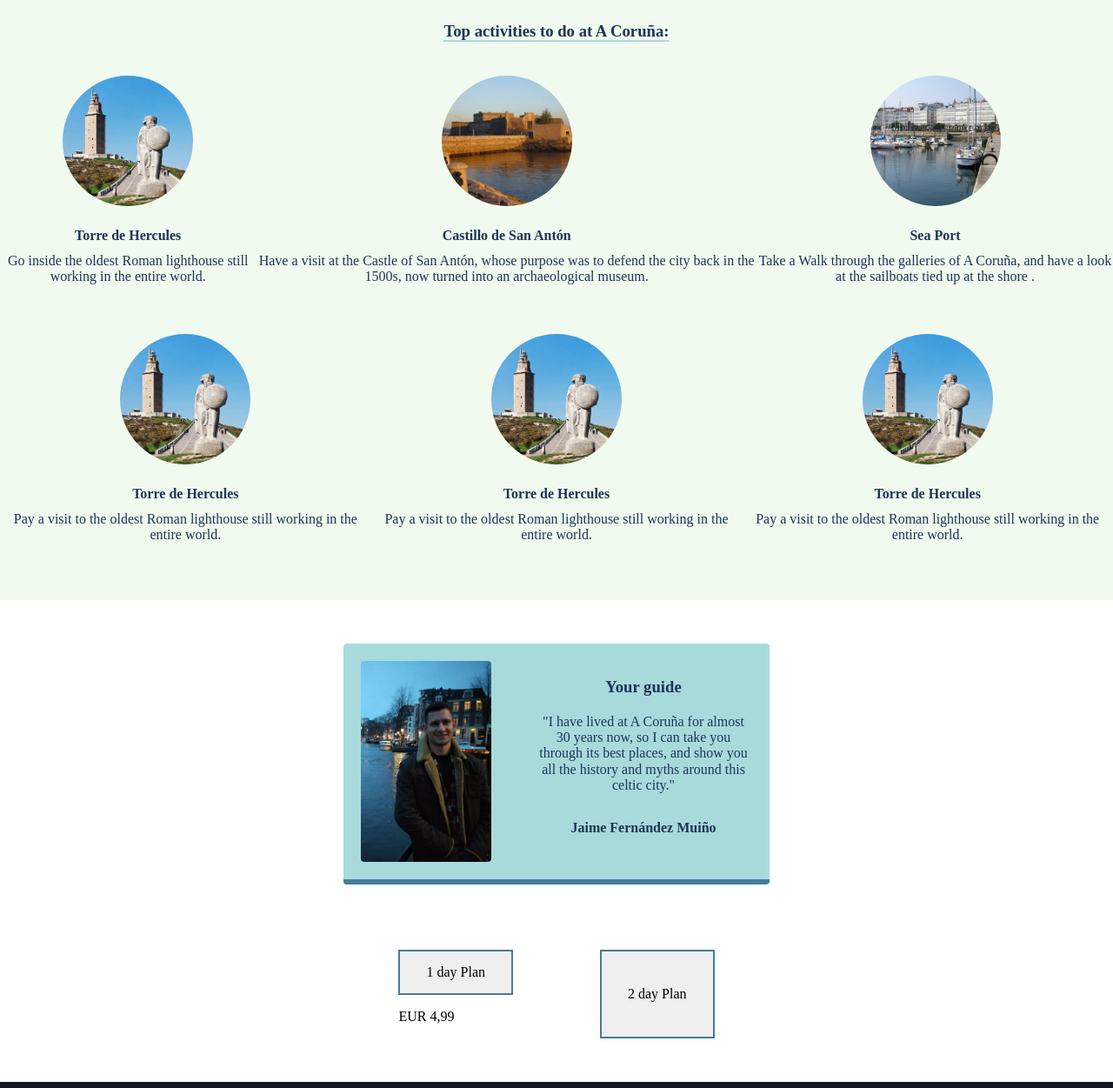
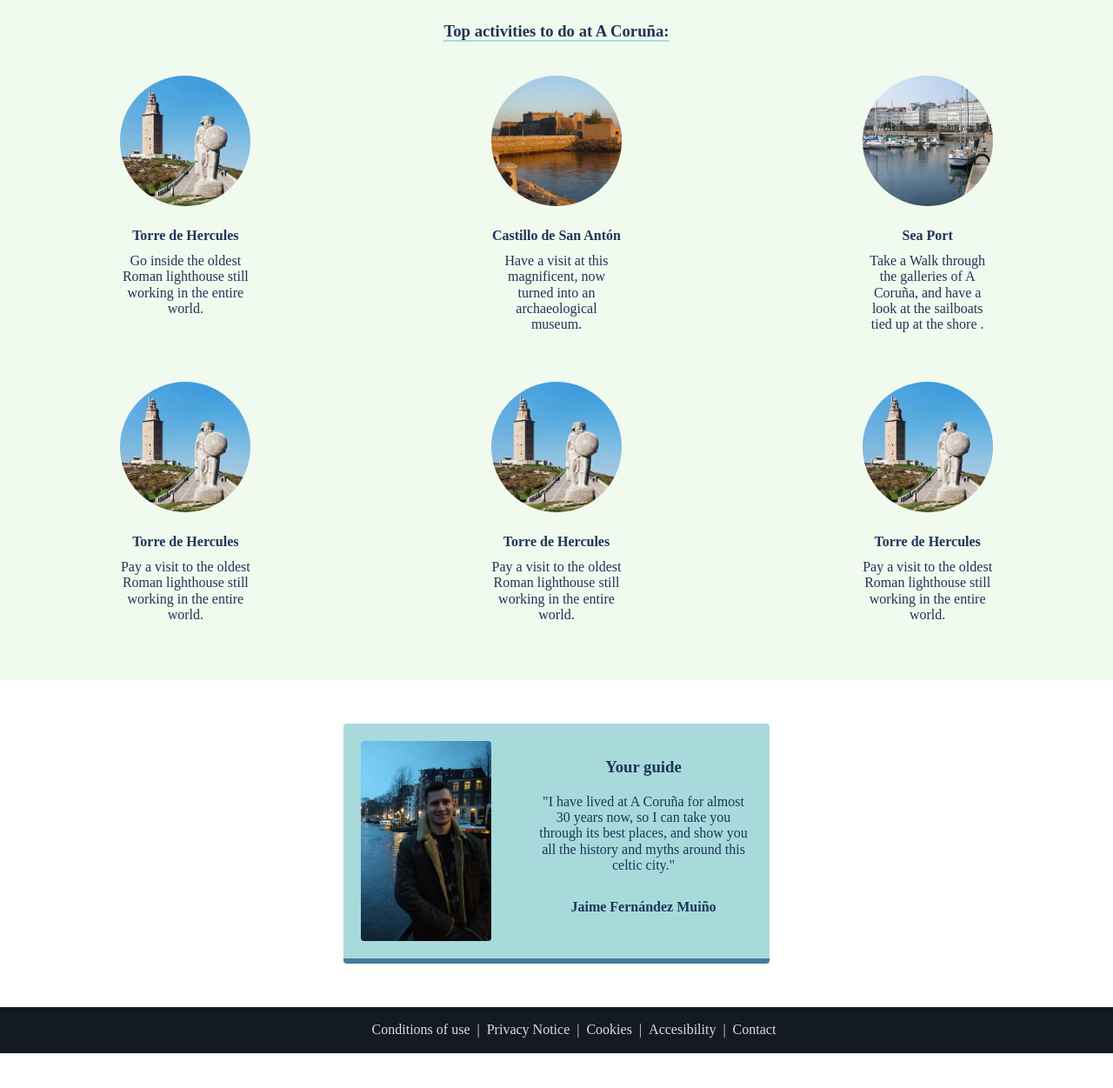
Before and after one commit to fmjaime/Hometown-Homepage, a website built with Vite: page index.html in a window 1280 px wide. Shown: the part 289-1540 px from the top of the page at 87% size. After the commit the page ends 1500 px from the top, so only its background shows below. Built offline with nearby package versions, Linux system fonts and the light colour scheme.

Commit message:
Fixed content section bug

```diff
--- a/index.html
+++ b/index.html
@@ -15,34 +15,34 @@
                 <span id="underline">Top activities to do at A Coruña:</span>
             </h3>
             <div id="content" >
-                <div>
+                <div class="column">
                     <img class="activities-pic" src="images/Torre-de-hercules.jpg">
                     <h4 class="activities-title">Torre de Hercules</h4>
                     <p class="activities-description">Go inside the oldest Roman lighthouse still working in the entire world.</p>
                 </div>
-                <div>
+                <div class="column">
                     <img class="activities-pic" src="images/Castillo-San-Anton.png">
                     <h4 class="activities-title">Castillo de San Antón</h4>
-                    <p class="activities-description">Have a visit at the Castle of San Antón, whose purpose was to defend the city back in the 1500s, now turned into an archaeological museum.</p>
+                    <p class="activities-description">Have a visit at this magnificent, now turned into an archaeological museum.</p>
                 </div>
-                <div>
+                <div class="column">
                     <img class="activities-pic" src="images/Port.jpg">
                     <h4 class="activities-title">Sea Port</h4>
                     <p class="activities-description">Take a Walk through the galleries of A Coruña, and have a look at the sailboats tied up at the shore .</p>
                 </div>
             </div>
             <div id="content">
-                <div>
+                <div class="column">
                     <img class="activities-pic" src="images/Torre-de-hercules.jpg">
                     <h4 class="activities-title">Torre de Hercules</h4>
                     <p class="activities-description">Pay a visit to the oldest Roman lighthouse still working in the entire world.</p>
                 </div>
-                <div>
+                <div class="column">
                     <img class="activities-pic" src="images/Torre-de-hercules.jpg">
                     <h4 class="activities-title">Torre de Hercules</h4>
                     <p class="activities-description">Pay a visit to the oldest Roman lighthouse still working in the entire world.</p>
                 </div>
-                <div>
+                <div class="column">
                     <img class="activities-pic" src="images/Torre-de-hercules.jpg">
                     <h4 class="activities-title">Torre de Hercules</h4>
                     <p class="activities-description">Pay a visit to the oldest Roman lighthouse still working in the entire world.</p>
@@ -57,13 +57,7 @@
                 <h4>Jaime Fernández Muiño</h4>
             </div>
         </div>
-        <div id="btn-section">
-            <div class="btn">
-                <button id="btn-1">1 day Plan</button>
-                <p>EUR 4,99</p>
-            </div>
-            <button id="btn-2">2 day Plan</button>
-        </div>
+
         <div id="footer">
             <ul>
                 <il>
--- a/styles.css
+++ b/styles.css
@@ -59,6 +59,10 @@ body {
     margin-top: 40px;
 }
 
+.column {
+    width: 150px;
+}
+
 .activities-pic {
     width: 150px;
     border-radius: 50%;
@@ -96,30 +100,6 @@ body {
     margin: 20px 0 30px 0;
 }
 
-#btn-section {
-    margin: 75px 0 50px;
-    display: flex;
-    justify-content: center;
-}
-
-.btn {
-    display: block;
-}
-
-#btn-1 {
-    margin-right: 50px;
-    padding: 15px 30px;
-    border: 2px solid #457B9D ;
-    border-radius: 0%;
-}
-
-#btn-2 {
-    margin-left: 50px;
-    padding: 15px 30px;
-    border: 2px solid #457B9D ;
-    border-radius: 0%;
-}
-
 #footer {
     text-align: center;
     background-color: #131A22;
```
